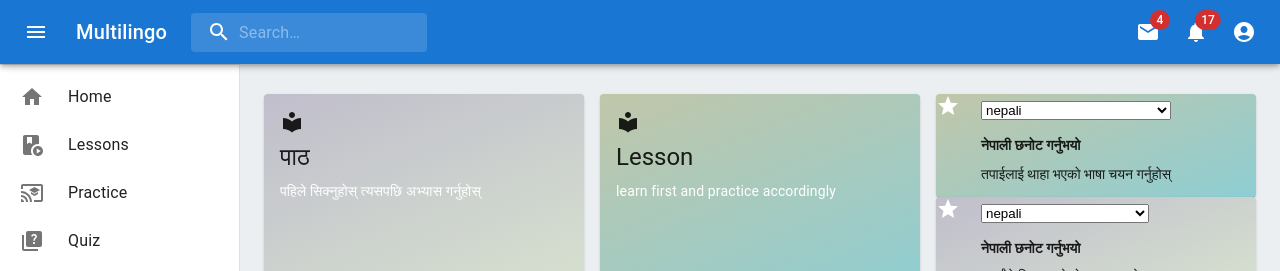
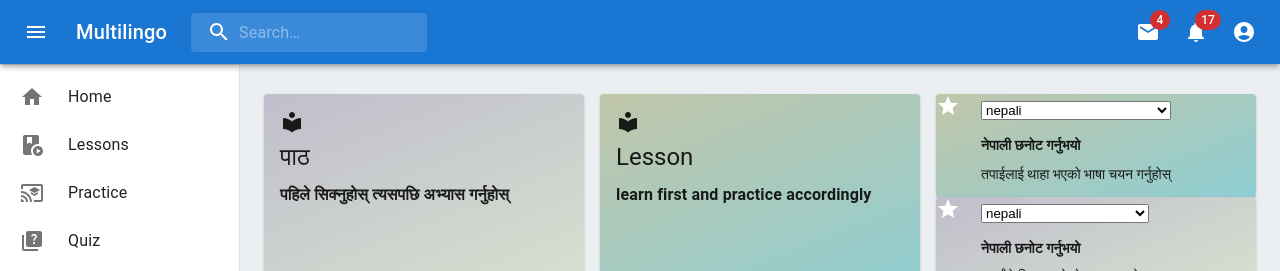
Before and after one commit to sristhilamichhane/multilingo, a React (Vite) app in the folder frontend/: page / in a window 1280 px wide. Shown: the top 271 px of the page. Built offline with nearby package versions, Linux system fonts and the light colour scheme.

Commit message:
docs: :sparkles: small changes in typography

```diff
--- a/frontend/src/Pages/Home.jsx
+++ b/frontend/src/Pages/Home.jsx
@@ -47,7 +47,11 @@
                       <Typography gutterBottom variant="h5" component="div">
                         पाठ
                       </Typography>
-                      <Typography variant="body2" color="white" component="div">
+                      <Typography
+                        variant="subtitle1"
+                        component="div"
+                        sx={{ fontWeight: "bold" }}
+                      >
                         पहिले सिक्नुहोस् त्यसपछि अभ्यास गर्नुहोस्
                       </Typography>
                     </CardContent>
@@ -63,7 +67,11 @@
                       <Typography gutterBottom variant="h5" component="div">
                         Lesson
                       </Typography>
-                      <Typography variant="body2" color="white">
+                      <Typography
+                        variant="subtitle1"
+                        component="div"
+                        sx={{ fontWeight: "bold" }}
+                      >
                         learn first and practice accordingly
                       </Typography>
                     </CardContent>
```
